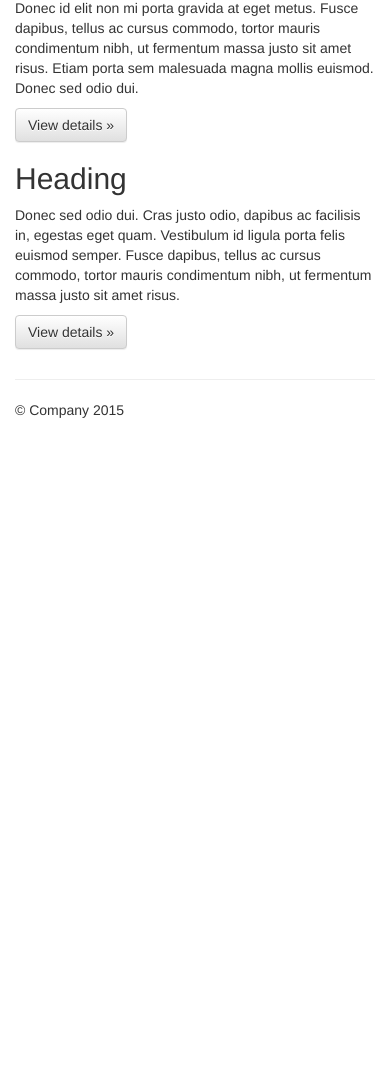
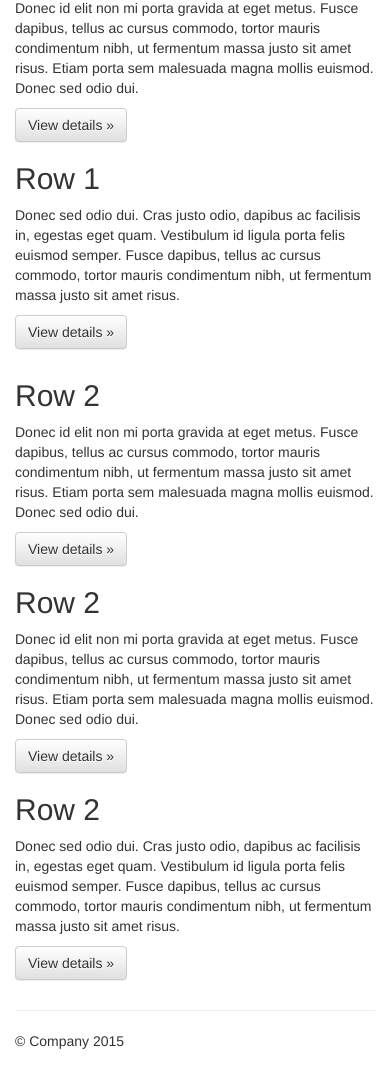
Before and after one commit to eidehua/angularJS-testbed, a plain HTML site: page index.html in a window 390 px wide. Shown: the part 708-1789 px from the top of the page. Before the commit the page ends 1158 px from the top, so only its background shows below. Drawn offline with nearby package versions, Linux system fonts and the light colour scheme.

Commit message:
Responsive Grid

```diff
--- a/index.html
+++ b/index.html
@@ -65,22 +65,39 @@
       <!-- Example row of columns -->
       <div class="row">
         <div class="col-md-4">
-          <h2>Heading</h2>
+          <h2>Row 1</h2>
           <p>Donec id elit non mi porta gravida at eget metus. Fusce dapibus, tellus ac cursus commodo, tortor mauris condimentum nibh, ut fermentum massa justo sit amet risus. Etiam porta sem malesuada magna mollis euismod. Donec sed odio dui. </p>
           <p><a class="btn btn-default" href="#" role="button">View details &raquo;</a></p>
         </div>
         <div class="col-md-4">
-          <h2>Heading</h2>
+          <h2>Row 1</h2>
           <p>Donec id elit non mi porta gravida at eget metus. Fusce dapibus, tellus ac cursus commodo, tortor mauris condimentum nibh, ut fermentum massa justo sit amet risus. Etiam porta sem malesuada magna mollis euismod. Donec sed odio dui. </p>
           <p><a class="btn btn-default" href="#" role="button">View details &raquo;</a></p>
        </div>
         <div class="col-md-4">
-          <h2>Heading</h2>
+          <h2>Row 1</h2>
           <p>Donec sed odio dui. Cras justo odio, dapibus ac facilisis in, egestas eget quam. Vestibulum id ligula porta felis euismod semper. Fusce dapibus, tellus ac cursus commodo, tortor mauris condimentum nibh, ut fermentum massa justo sit amet risus.</p>
           <p><a class="btn btn-default" href="#" role="button">View details &raquo;</a></p>
         </div>
       </div>
 
+		<div class="row">
+        <div class="col-md-3">
+          <h2>Row 2</h2>
+          <p>Donec id elit non mi porta gravida at eget metus. Fusce dapibus, tellus ac cursus commodo, tortor mauris condimentum nibh, ut fermentum massa justo sit amet risus. Etiam porta sem malesuada magna mollis euismod. Donec sed odio dui. </p>
+          <p><a class="btn btn-default" href="#" role="button">View details &raquo;</a></p>
+        </div>
+        <div class="col-md-6">
+          <h2>Row 2</h2>
+          <p>Donec id elit non mi porta gravida at eget metus. Fusce dapibus, tellus ac cursus commodo, tortor mauris condimentum nibh, ut fermentum massa justo sit amet risus. Etiam porta sem malesuada magna mollis euismod. Donec sed odio dui. </p>
+          <p><a class="btn btn-default" href="#" role="button">View details &raquo;</a></p>
+       </div>
+        <div class="col-md-3">
+          <h2>Row 2</h2>
+          <p>Donec sed odio dui. Cras justo odio, dapibus ac facilisis in, egestas eget quam. Vestibulum id ligula porta felis euismod semper. Fusce dapibus, tellus ac cursus commodo, tortor mauris condimentum nibh, ut fermentum massa justo sit amet risus.</p>
+          <p><a class="btn btn-default" href="#" role="button">View details &raquo;</a></p>
+        </div>
+      </div>
       <hr>
 
       <footer>
```
